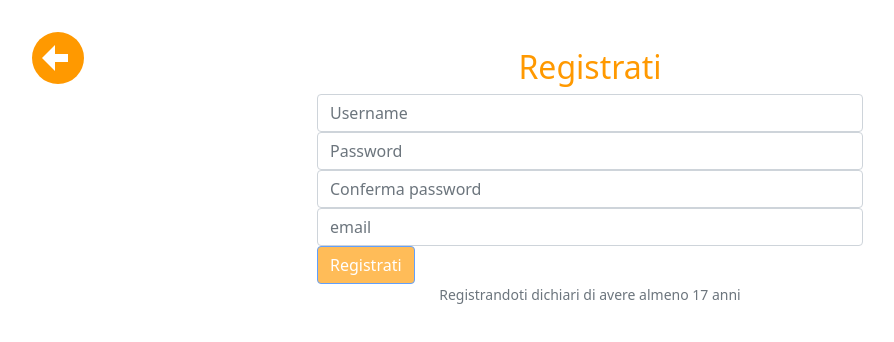
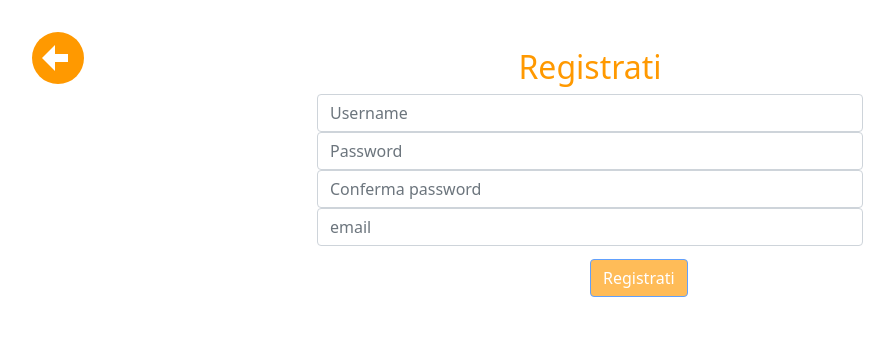
Before and after one commit to rezkmohamed/angular-fakeazon, an Angular app: page /register in a window 1280 px wide. Shown: the top 342 px of the page, without its empty margins (50-944 px from the left). Built offline with nearby package versions, Linux system fonts and the light colour scheme.

Commit message:
centering register btn

```diff
--- a/src/app/auth/register/register.component.html
+++ b/src/app/auth/register/register.component.html
@@ -33,11 +33,6 @@
                     <h2 class="text-center" style="color: #FF9900;">Registrati</h2>
                     <div class="form-group">
                         <div class="input-group">
-                            <!-- <div class="input-group-prepend">
-                                <span class="input-group-text">
-                                    <span class="fa fa-user"></span>
-                                </span>
-                            </div> -->
                             <input
                                     type="text"
                                     class="form-control"
@@ -49,11 +44,6 @@
                     </div>
                     <div class="form-group">
                         <div class="input-group">
-                            <!-- <div class="input-group-prepend">
-                                <span class="input-group-text">
-                                    <i class="fa fa-lock"></i>
-                                </span>
-                            </div> -->
                             <input
                                     type="password"
                                     class="form-control"
@@ -67,11 +57,6 @@
 
                     <div class="form-group">
                         <div class="input-group">
-                            <!-- <div class="input-group-prepend">
-                                <span class="input-group-text">
-                                    <i class="fa fa-lock"></i>
-                                </span>
-                            </div> -->
                             <input
                                     type="password"
                                     class="form-control"
@@ -85,11 +70,6 @@
 
                     <div class="form-group">
                         <div class="input-group">
-                            <!-- <div class="input-group-prepend">
-                                <span class="input-group-text">
-                                    <i class="fa fa-lock"></i>
-                                </span>
-                            </div> -->
                             <input
                                     type="email"
                                     class="form-control"
@@ -101,15 +81,17 @@
                         </div>
                     </div>
 
-                    <div class="form-group">
+                    <!-- <div class="form-group"> -->
+                        <div class="btn-wrapper">
                             <button
                             type="submit"
                             class="btn btn-primary login-btn btn-block"
                             style="background-color: #FF9900;"
                             [disabled]="!f.valid">Registrati</button>
                         </div>
+                    <!-- </div> -->
                 </form>
-                <p class="text-center text-muted small">Registrandoti dichiari di avere almeno 17 anni</p>
+                <!-- <p class="text-center text-muted small">Registrandoti dichiari di avere almeno 17 anni</p> -->
             </div>
         </div>
         <div class="col-3"></div>
--- a/src/app/auth/register/register.component.scss
+++ b/src/app/auth/register/register.component.scss
@@ -40,3 +40,14 @@ $bkBtnSize: 52px;
     left: $bkBtnSize*0.44;
   }
 }
+
+.btn-wrapper{
+  position: relative;
+}
+
+.btn {
+  margin-top: 13px;
+  position:absolute;
+  left:50%;
+  top:50%;
+}
```
Lines whose indentation alone changed are shown as unchanged.
